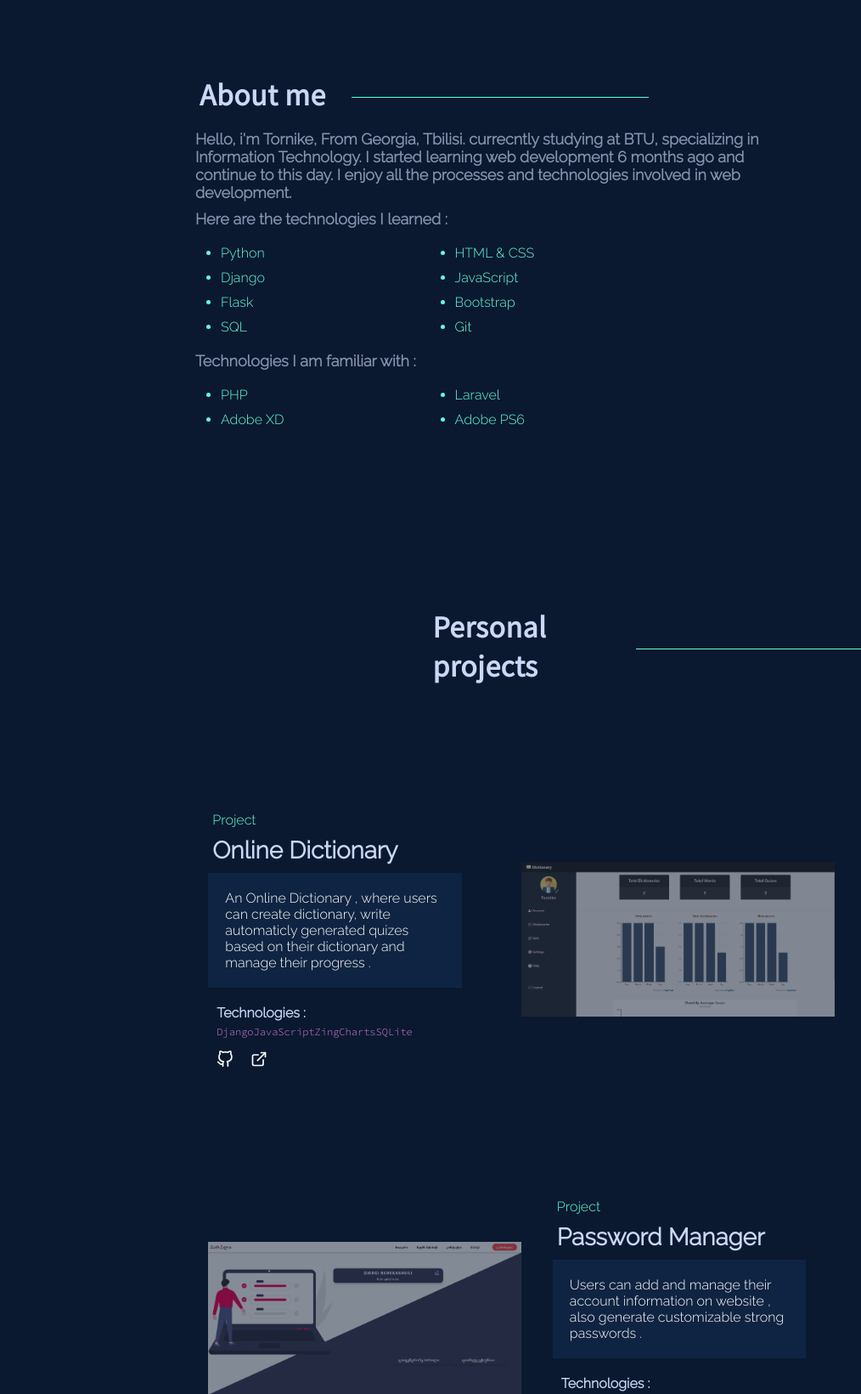
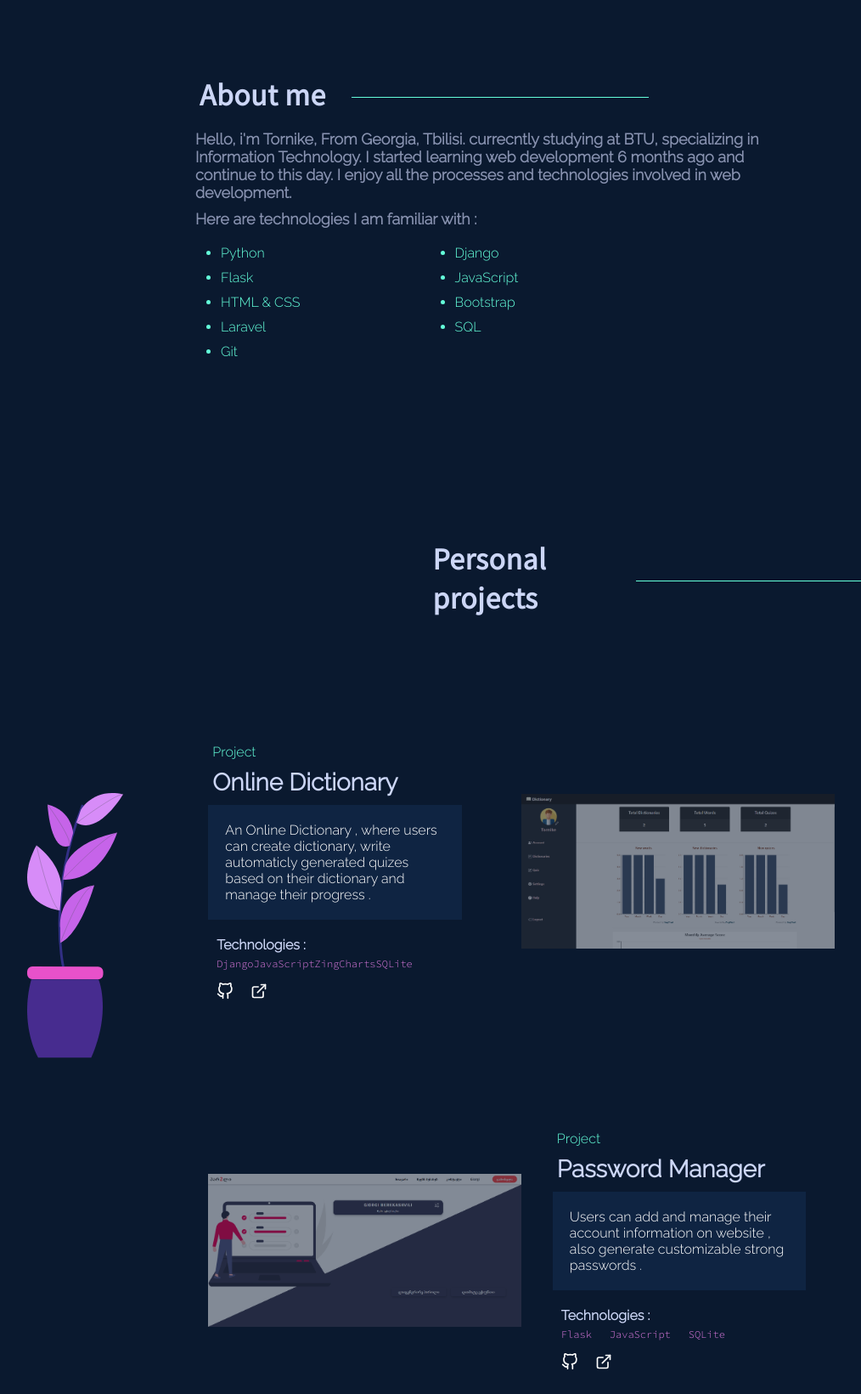
Before and after one commit to berekashvili22/Portfolio, a Django app: page / in a window 1280 px wide. Shown: the part 760-2400 px from the top of the page at 85% size, without its empty margins (26-1040 px from the left). Run offline with Django 3.2, Linux system fonts and the light colour scheme.

Commit message:
fix nav / add svg

```diff
--- a/mysite/portfolio/templates/portfolio/index.html
+++ b/mysite/portfolio/templates/portfolio/index.html
@@ -34,8 +34,9 @@
             <img src="{% static 'portfolio/images/logo.svg' %}" class="loader-logo" alt="logo" id="loaderLogo">
         </div>
     </div>
+
     <div class="main-wrap">
-        <header class="main-header">
+        <header class="main-header" id="navbar">
             <nav class="main-nav">
                 <div class="logo-wrap">
                     <a href="#home" class="logo-link">
@@ -70,7 +71,6 @@
         </header>
         <div class="content">
             <main class="main-sections-wrap">
-
                 <section class="landing-wrap">
                     <div class="my-name-wrap">
                         <h1 class="my-name-main">Tornike Berekashvili.</h1>
@@ -99,7 +99,7 @@
                             I enjoy all the processes and technologies involved in web development.
                         </p>
                         <p class="main-section-text" style="padding-top: 10px;">
-                            Here are the technologies I learned :
+                            Here are technologies I am familiar with :
                         </p>
                         <div class="tech-list-cont">
                             <ul class="tech-list-ul">
@@ -107,44 +107,28 @@
                                     <p class="tech-list">Python</p>
                                 </li>
                                 <li class="tech-list-li">
-                                    <p class="tech-list">HTML & CSS</p>
+                                    <p class="tech-list">Django</p>
                                 </li>
                                 <li class="tech-list-li">
-                                    <p class="tech-list">Django</p>
+                                    <p class="tech-list">Flask</p>
                                 </li>
                                 <li class="tech-list-li">
                                     <p class="tech-list">JavaScript</p>
                                 </li>
                                 <li class="tech-list-li">
-                                    <p class="tech-list">Flask</p>
+                                    <p class="tech-list">HTML & CSS</p>
                                 </li>
                                 <li class="tech-list-li">
                                     <p class="tech-list">Bootstrap</p>
+                                </li>
+                                <li class="tech-list-li">
+                                    <p class="tech-list">Laravel</p>
                                 </li>
                                 <li class="tech-list-li">
                                     <p class="tech-list">SQL</p>
                                 </li>
                                 <li class="tech-list-li">
                                     <p class="tech-list">Git</p>
-                                </li>
-                            </ul>
-                        </div>
-                        <p class="main-section-text" style="padding-top: 10px;">
-                            Technologies I am familiar with :
-                        </p>
-                        <div class="tech-list-cont">
-                            <ul class="tech-list-ul">
-                                <li class="tech-list-li">
-                                    <p class="tech-list">PHP</p>
-                                </li>
-                                <li class="tech-list-li">
-                                    <p class="tech-list">Laravel</p>
-                                </li>
-                                <li class="tech-list-li">
-                                    <p class="tech-list">Adobe XD</p>
-                                </li>
-                                <li class="tech-list-li">
-                                    <p class="tech-list">Adobe PS6</p>
                                 </li>
                             </ul>
                         </div>
@@ -304,5 +288,45 @@
             </ul>
         </div>
     </div>
+
+    <svg width="199" height="354" viewBox="0 0 199 354" fill="none" xmlns="http://www.w3.org/2000/svg" class="plant">
+        <g id="undraw_responsive_6c8s 1">
+        <g id="plant">
+        <path id="Vector" opacity="0.6" d="M100.465 225.029C100.465 225.029 81.4653 142.029 123.465 35.0289" stroke="#4D3EBE" stroke-width="3" stroke-miterlimit="10"/>
+        <path id="Vector_2" d="M102.615 107.389C102.615 107.389 107.965 79.5289 163.965 67.5289C163.965 67.5289 146.105 125.149 100.035 122.839L102.615 107.389Z" fill="#C664E9"/>
+        <path id="Vector_3" d="M121.355 40.5289C121.355 40.5289 135.965 14.5289 170.965 22.5289C170.965 22.5289 142.035 71.7889 115.965 55.6589L121.355 40.5289Z" fill="#D78CF8"/>
+        <path id="Vector_4" d="M112.095 68.1189C112.095 68.1189 110.965 41.5289 81.9653 34.5289C81.9653 34.5289 84.9653 92.5289 107.965 83.0289L112.095 68.1189Z" fill="#C664E9"/>
+        <path id="Vector_5" opacity="0.3" d="M116.465 56.0289C116.465 56.0289 154.465 27.0289 170.465 22.0289" stroke="#535461" stroke-miterlimit="10"/>
+        <path id="Vector_6" d="M98.0753 138.659C98.0753 138.659 103.965 109.529 68.9653 82.5289C68.9653 82.5289 30.9653 147.199 96.4453 159.359L98.0753 138.659Z" fill="#D78CF8"/>
+        <path id="Vector_7" d="M97.0253 178.699C97.0253 178.699 92.9653 137.529 136.965 129.529C136.965 129.529 120.895 187.019 96.9653 197.269L97.0253 178.699Z" fill="#C664E9"/>
+        <path id="Vector_8" opacity="0.3" d="M99.9653 122.529C99.9653 122.529 145.965 73.5289 163.965 67.5289" stroke="#535461" stroke-miterlimit="10"/>
+        <path id="Vector_9" opacity="0.3" d="M68.9653 82.5289C68.9653 82.5289 83.9653 150.529 95.9653 159.529" stroke="#535461" stroke-miterlimit="10"/>
+        <path id="Vector_10" opacity="0.3" d="M96.9653 197.529C96.9653 197.529 120.965 131.529 136.965 129.529" stroke="#535461" stroke-miterlimit="10"/>
+        <path id="Vector_11" opacity="0.3" d="M81.9653 34.5289C81.9653 34.5289 109.965 72.5289 107.965 82.5289" stroke="#535461" stroke-miterlimit="10"/>
+        </g>
+        <g id="mid">
+        <rect id="Rectangle 1" x="58.0443" y="225.029" width="89.524" height="15" rx="6" transform="rotate(0.169342 58.0443 225.029)" fill="#E851CA"/>
+        </g>
+        <g id="plot">
+        <path id="Vector_12" d="M62.8756 240.293H142.047C142.047 240.293 157.666 277.293 133.43 332.293H70.9543C70.9543 332.293 48.3338 294.293 62.8756 240.293Z" fill="#472C8F"/>
+        </g>
+        </g>
+    </svg>
+
+    <script>
+        var prevScrollpos = window.pageYOffset;
+        window.onscroll = function() {
+        var currentScrollPos = window.pageYOffset;
+        navbar = document.getElementById("navbar")
+        if (prevScrollpos > currentScrollPos) {
+            navbar.style.top = "0";
+            navbar.classList.add('shadow');
+        } else {
+            navbar.style.top = "-9.2vh";
+            navbar.classList.remove('shadow');
+        }
+        prevScrollpos = currentScrollPos;
+        }
+    </script>
 </body>
 </html>
```
